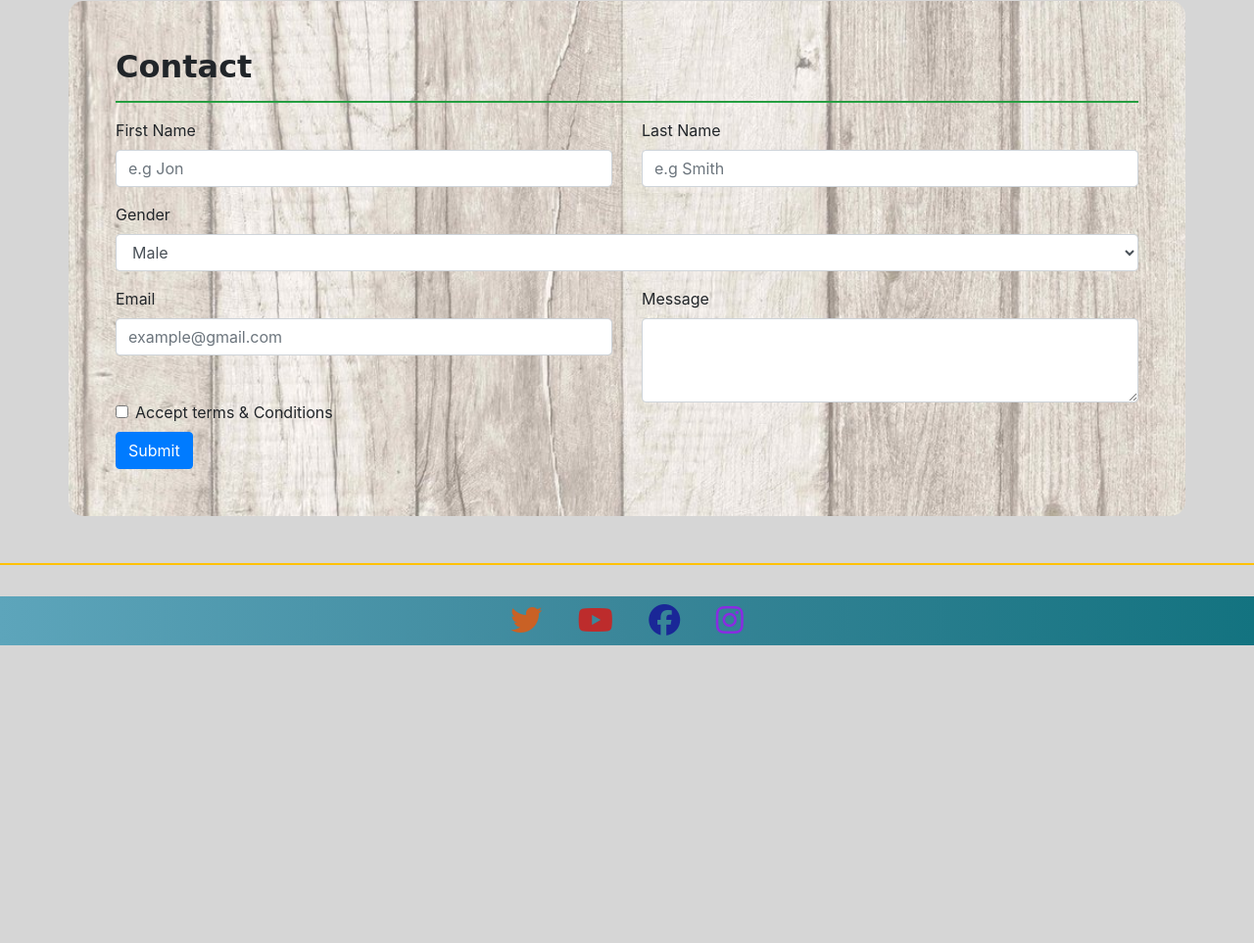
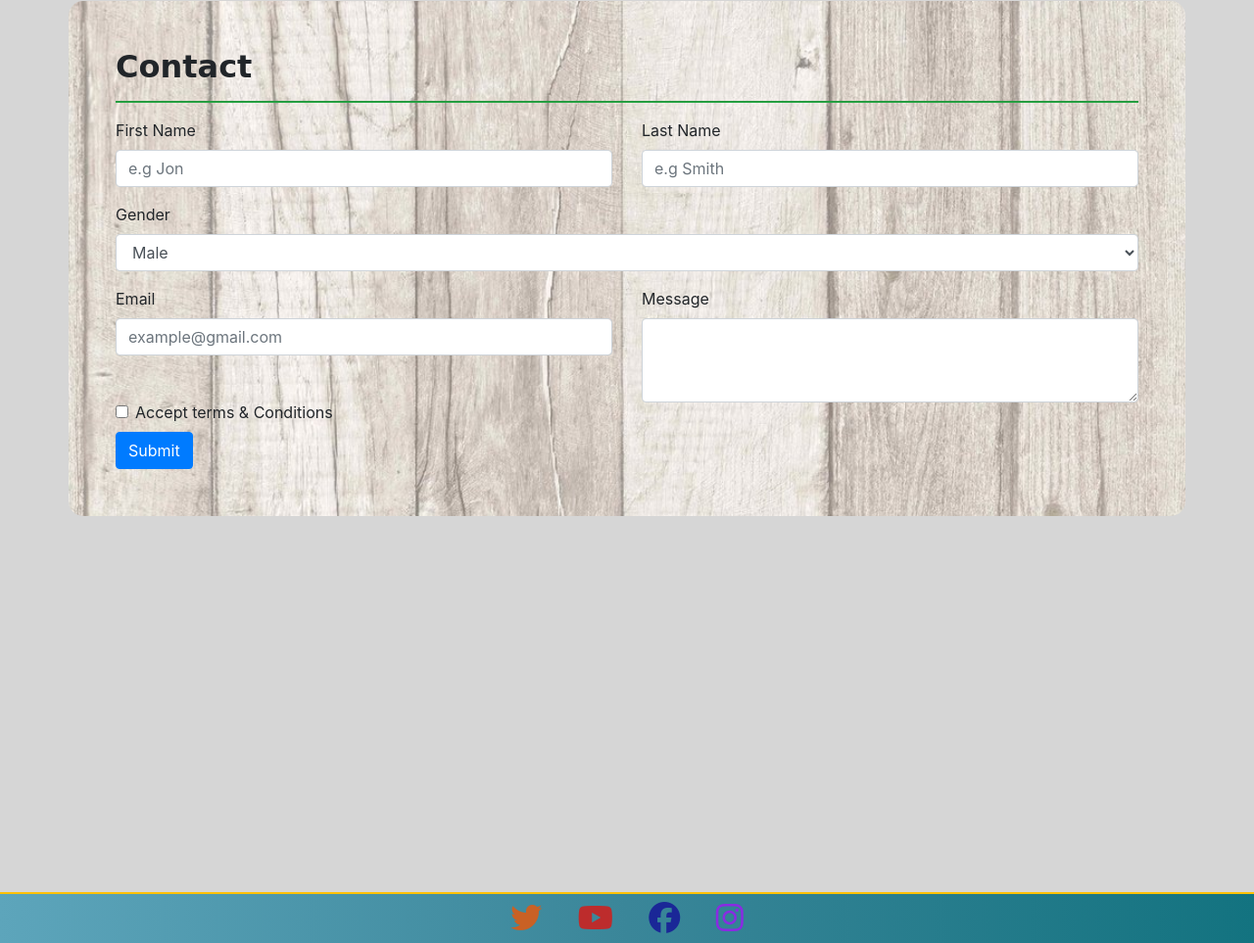
Before and after one commit to vlad916/Portfolio, a plain HTML site: page contact.html in a window 1280 px wide. Shown: the part 141-1104 px from the top of the page at 98% size. Before the commit the page ends 800 px from the top, so only its background shows below. Drawn offline with nearby package versions, Linux system fonts and the light colour scheme; a web font is replaced by a local one.

Commit message:
sticky footer applied

```diff
--- a/contact.html
+++ b/contact.html
@@ -50,6 +50,7 @@
         </nav>
     </div>
 
+    <main>
         <form>
             <div class="container banner mt-4 p-5">
                 <div class="row">
@@ -101,12 +102,16 @@
                 <button type="submit" class="btn btn-primary">Submit</button>
             </div>
         </form>
-    <div class="container-fluid bg-warning mt-5" style="height: 2px;"></div>
-    <footer class="container-fluid text-center bg-info p-2">
+    </main>
+
+    <footer>
+        <div class="container-fluid bg-warning" style="height: 2px;"></div>
+        <div class="container-fluid text-center p-2">
             <a href="#"><i class="fab fa-twitter fa-2x mx-3"></i></a>
             <a href="#"><i class="fab fa-youtube fa-2x mx-3"></i></a>
             <a href="#"><i class="fab fa-facebook fa-2x mx-3"></i></a>
             <a href="#"><i class="fab fa-instagram fa-2x mx-3"></i></a>
+        </div>
     </footer>
 
 
```
Also changed, not shown: style.css (+6 -1 lines). Lines whose indentation alone changed are shown as unchanged.
